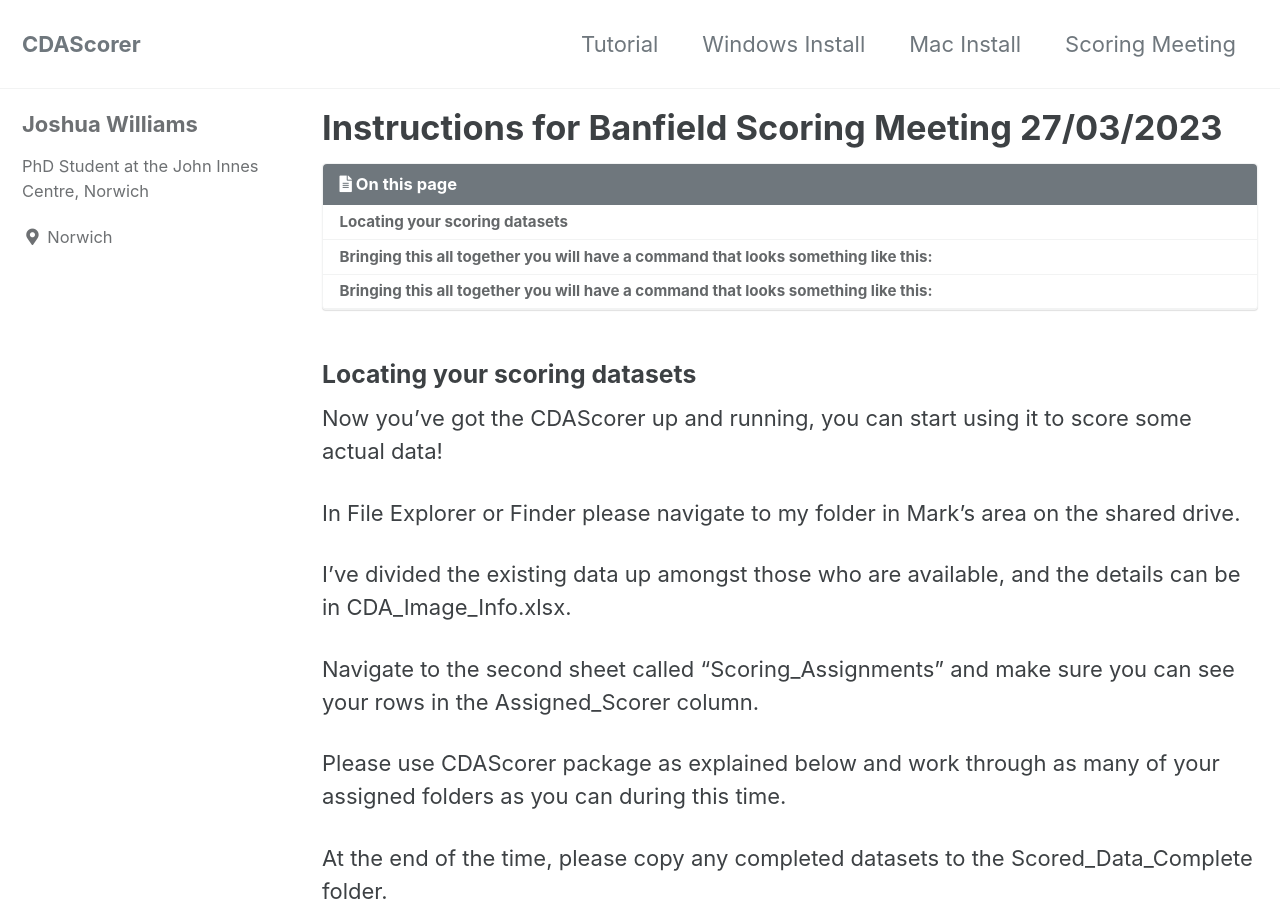
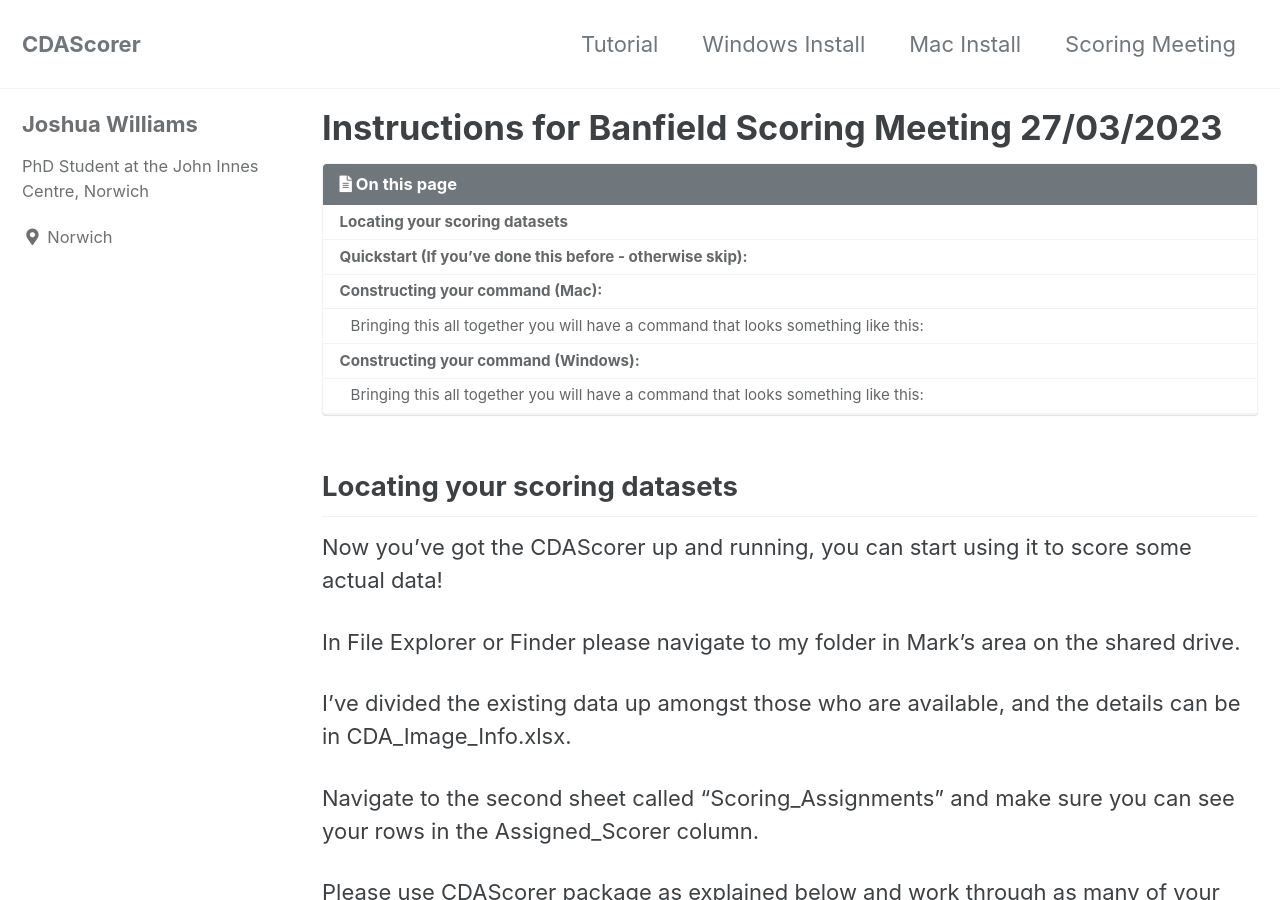
Before and after one commit to joshuandwilliams/CDAScorer, a Jekyll site: the page built from docs/_pages/scoring_meeting.md, in a window 1280 px wide and 900 px high. Built offline with Jekyll 4.4.1, drawn with Linux system fonts in a browser that asks for light colours; cached includes are drawn as plain includes.

Commit message:
Update scoring_meeting.md

```diff
--- a/docs/_pages/scoring_meeting.md
+++ b/docs/_pages/scoring_meeting.md
@@ -5,7 +5,7 @@ classes: wide
 toc: True
 ---
 
-### Locating your scoring datasets
+## Locating your scoring datasets
 
 Now you've got the CDAScorer up and running, you can start using it to score some actual data!
 
```
